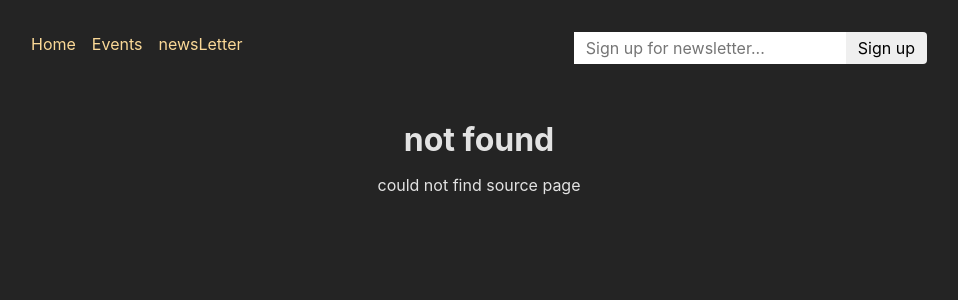
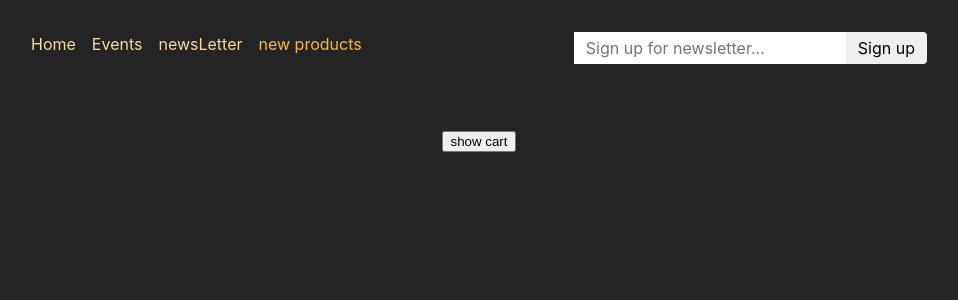
Before and after one commit to notmone/spa-prodcuts-events, a React (Create React App) app in the folder frontend/: page /products in a window 1280 px wide. Before the commit this address had no page. Shown: the top 300 px of the page, without its empty margins (161-1119 px from the left). Built offline with nearby package versions, Linux system fonts and the light colour scheme.

Commit message:
products added to frontend

```diff
--- a/frontend/src/App.js
+++ b/frontend/src/App.js
@@ -12,6 +12,7 @@ import NewEventPage from "./pages/NewEvent";
 import RootLayout from "./pages/Root";
 import { action as formAction } from "./components/EventForm";
 import Newsletter, { action as newsLetterAction } from "./pages/Newsletter";
+import NewProductsPage from "./pages/NewProducts";
 
 const router = createBrowserRouter([
   {
@@ -61,6 +62,10 @@ const router = createBrowserRouter([
         element: <Newsletter />,
         action: newsLetterAction,
       },
+      {
+        path: "products",
+        element: <NewProductsPage />,
+      },
     ],
   },
 ]);
--- a/frontend/src/components/MainNavigation.js
+++ b/frontend/src/components/MainNavigation.js
@@ -38,6 +38,16 @@ function MainNavigation() {
               newsLetter
             </NavLink>
           </li>
+          <li>
+            <NavLink
+              to="/products"
+              className={({ isActive }) =>
+                isActive ? classes.active : undefined
+              }
+            >
+              new products
+            </NavLink>
+          </li>
         </ul>
       </nav>
       <NewsletterSignup />
--- /dev/null
+++ b/frontend/src/pages/NewProducts.js
@@ -0,0 +1,25 @@
+import { useState } from "react";
+
+const Products = [
+  { name: "p1", id: "p1" },
+  { name: "p2", id: "p2" },
+];
+function NewProductsPage() {
+  const [showCart, setShowCart] = useState(false);
+  const toggleCartHandler = () => {
+    setShowCart((showCart) => !showCart);
+  };
+  return (
+    <div>
+      <button onClick={toggleCartHandler}>show cart</button>
+      {showCart && (
+        <ul>
+          {Products.map((product) => (
+            <li key={product.id}>{product.name}</li>
+          ))}
+        </ul>
+      )}
+    </div>
+  );
+}
+export default NewProductsPage;
```
